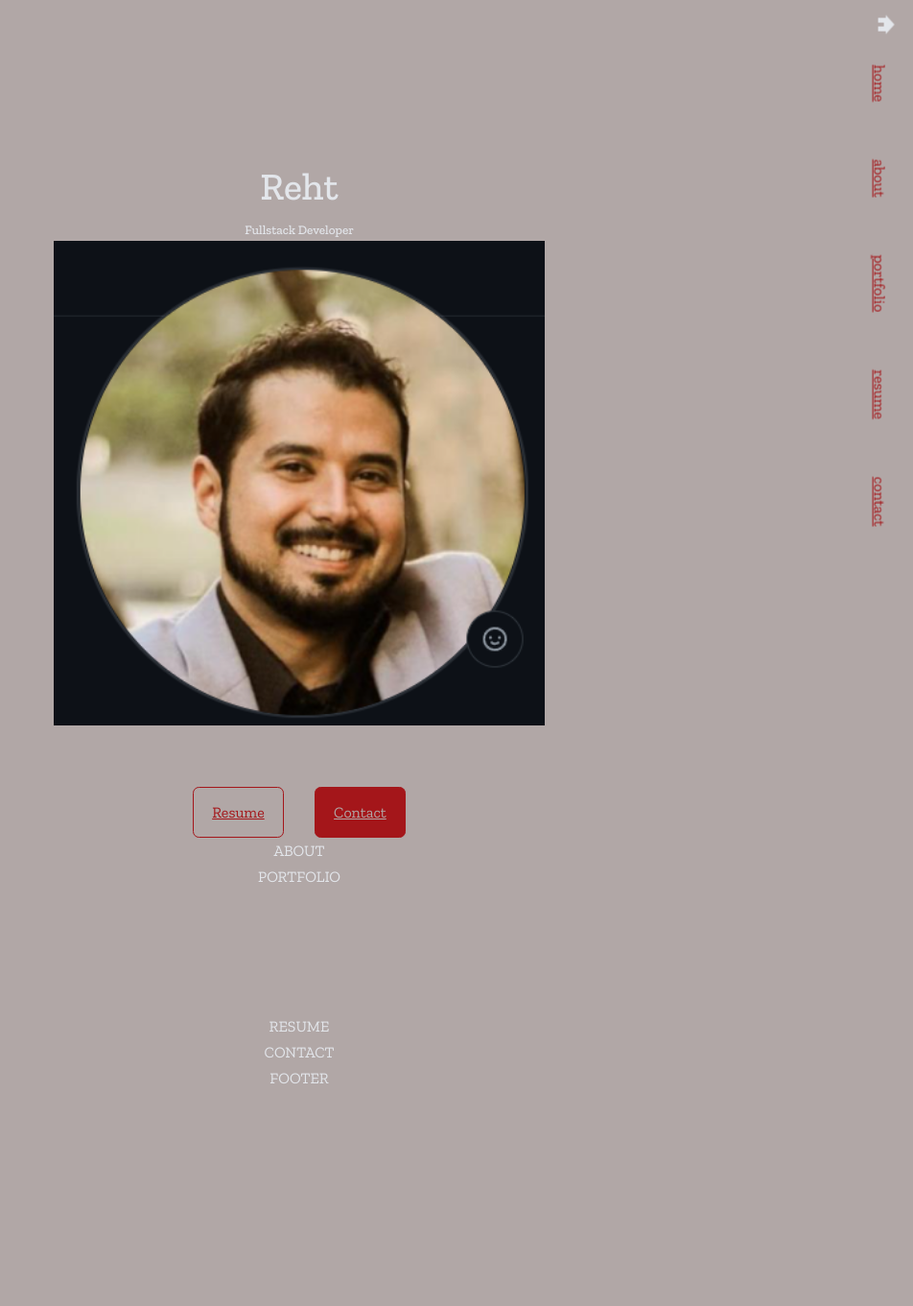
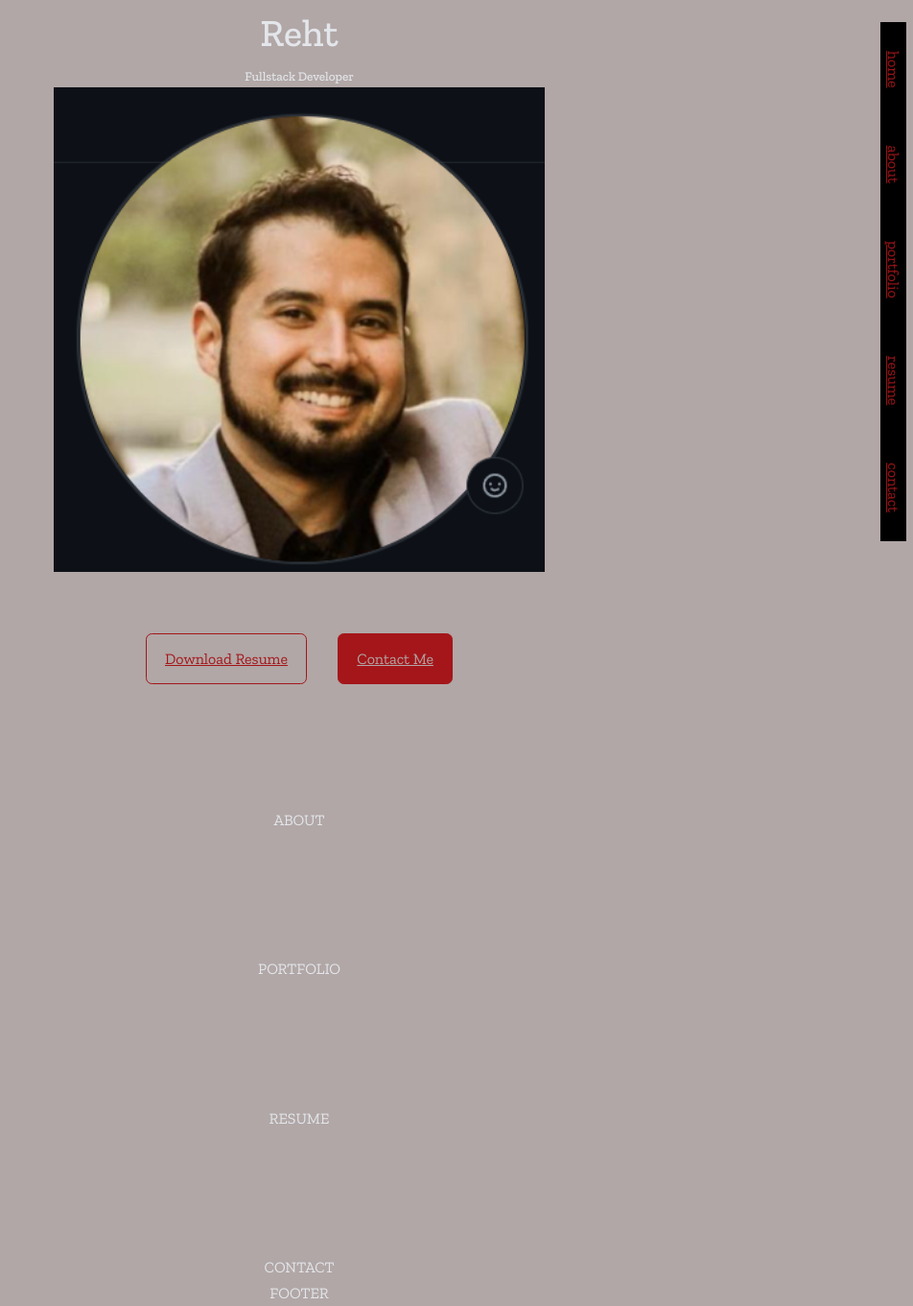
Before and after one commit to Rehtribution/rc-react-portfolio, a React (Create React App) app: page / in a window 1280 px wide. Shown: the whole page at 96% size, without its empty margins (328-1280 px from the left). Before the commit the page ends 1137 px from the top, so only its background shows below. Built offline with nearby package versions, Linux system fonts and the light colour scheme.

Commit message:
corrected route errors for nagivation, nav style, working on a:active nav

```diff
--- a/src/components/About/About.jsx
+++ b/src/components/About/About.jsx
@@ -1,11 +1,7 @@
-import React from 'react'
+import React from "react";
 
 const About = () => {
-  return (
-    <div>
-      ABOUT
-    </div>
-  )
-}
+  return <section id="about">ABOUT</section>;
+};
 
-export default About
+export default About;
--- a/src/components/Contact/Contact.jsx
+++ b/src/components/Contact/Contact.jsx
@@ -1,11 +1,7 @@
-import React from 'react'
+import React from "react";
 
 const Contact = () => {
-  return (
-    <div>
-      CONTACT
-    </div>
-  )
-}
+  return <section id="contact">CONTACT</section>;
+};
 
-export default Contact
+export default Contact;
--- a/src/components/Header/Header.jsx
+++ b/src/components/Header/Header.jsx
@@ -18,8 +18,8 @@ const Header = () => {
 
       {/* buttons to download resume or open contact form  */}
       <div className="contact-buttons">
-        <a href={Resume} download className='btn'>Resume</a>
-        <a href='#contact'className='btn btn-primary'>Contact</a>
+        <a href={Resume} download className='btn'>Download Resume</a>
+        <a href='#contact'className='btn btn-primary'>Contact Me</a>
       </div>
 
     </header>
--- a/src/components/Header/header.css
+++ b/src/components/Header/header.css
@@ -1,5 +1,4 @@
 header {
-    padding-top: 10rem;
     overflow: hidden;
 }
 
--- a/src/components/Navigation/Navigation.jsx
+++ b/src/components/Navigation/Navigation.jsx
@@ -1,24 +1,35 @@
-import React from 'react';
-import './navigation.css'
-import HomeIcon from '@mui/icons-material/Home';
+import React from "react";
+import "./navigation.css";
+import { useState } from "react";
 
 // use icons? buttons?
 const Navigation = () => {
-    return (
-        <nav className='scroll-down'>
-            <div>
-                {/* content anchors */}
-                <HomeIcon />
-                <a href='#'>home</a>
+  const [active, setActive] = useState("#");
+  return (
+    <nav>
+      <div>
+        {/* content anchors */}
+        <a href="/" onClick={() => setActive("/")} className={active === "/" ? "active" : ""}>
+          home
+        </a>
+        <a href="#about" onClick={() => setActive("#about")} className={active === "#about" ? "active" : ""}>
+          about
+        </a>
+        <a
+          href="#portfolio"
+          onClick={() => setActive("#portfolio")} className={active === "#portfolio" ? "active" : ""}
+        >
+          portfolio
+        </a>
+        <a href="#resume" onClick={() => setActive("#resume")} className={active === "#resume" ? "active" : ""}>
+          resume
+        </a>
+        <a href="#contact" onClick={() => setActive("#contact")} className={active === "#contact" ? "active" : ""}>
+          contact
+        </a>
+      </div>
+    </nav>
+  );
+};
 
-                <a href='#about'>about</a>
-                <a href='#portfolio'>portfolio</a>
-
-                {/* connected resume */}
-                <a href='#resume'>resume</a>
-                <a href='#contact'>contact</a>
-            </div>
-        </nav>
-    )
-}
-export default Navigation
+export default Navigation;
--- a/src/components/Navigation/navigation.css
+++ b/src/components/Navigation/navigation.css
@@ -1,16 +1,7 @@
-/* nav {
-    background: black;
-    margin-top: 2rem;
-    display: flex;
-    gap: 2rem;
-    justify-content: center;
-} */
-
 nav {
     display: flex;
     flex-direction: column;
     position: relative;
-
 }
 
 nav a {
@@ -18,6 +9,7 @@ nav a {
 }
 
 nav div {
+    background: black;
     position: fixed;
     transform: rotate(90deg);
     top: 280px;
@@ -25,9 +17,8 @@ nav div {
     align-items: center;
 }
 
-.scroll_down {
-    position: absolute;
-    right: 1rem;
-    bottom: 5rem;
-    transform: rotate(90deg);
+
+nav div a:active {
+    background: white;
+    color: black;
 }
--- a/src/components/Portfolio/Portfolio.jsx
+++ b/src/components/Portfolio/Portfolio.jsx
@@ -1,11 +1,7 @@
-import React from 'react'
+import React from "react";
 
 const Portfolio = () => {
-  return (
-    <div>
-      PORTFOLIO
-    </div>
-  )
-}
+  return <section id="portfolio">PORTFOLIO</section>;
+};
 
-export default Portfolio
+export default Portfolio;
```
Also changed, not shown: src/App.jsx (+10 -12 lines), src/components/Home/Home.jsx (added, +7 -0 lines), src/components/Resume/Resume.jsx (+4 -6 lines).
